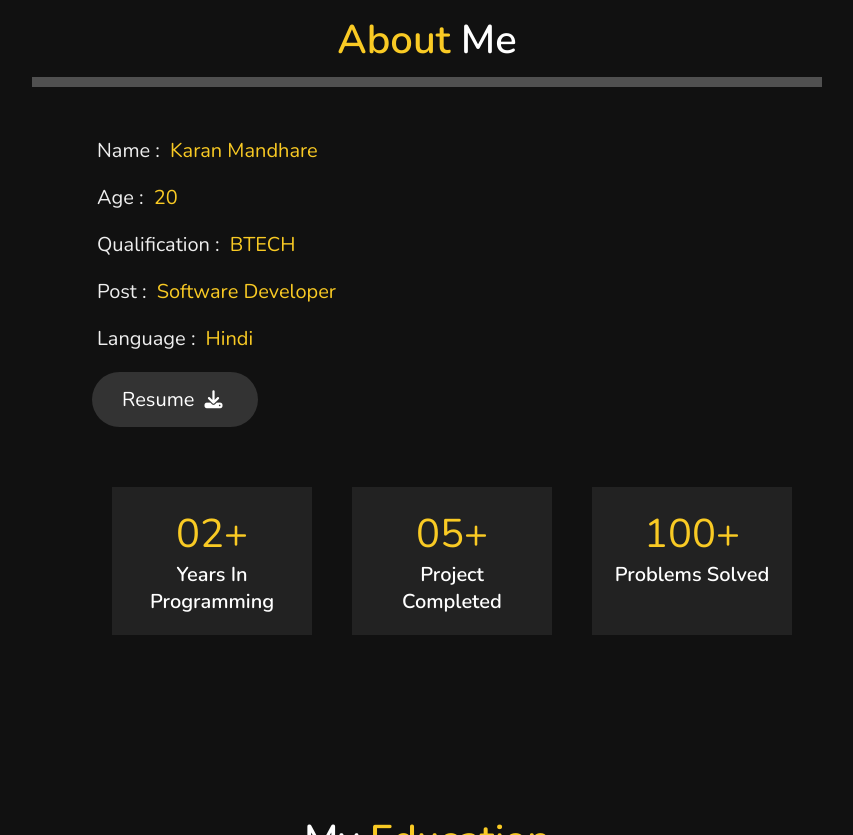
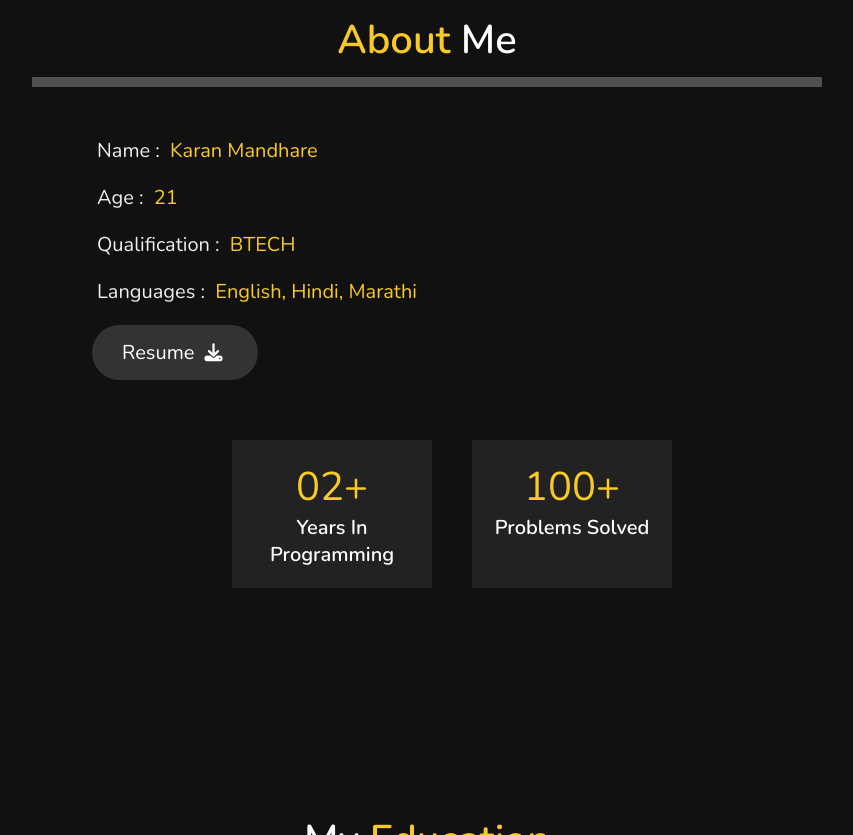
Before and after one commit to karan-mandhare/Portfolio-Site, a plain HTML site: page index.html in a window 1280 px wide. Shown: the part 807-1642 px from the top of the page, without its empty margins (388-1241 px from the left). Drawn offline with nearby package versions, Linux system fonts and the light colour scheme.

Commit message:
updatechanges

```diff
--- a/index.html
+++ b/index.html
@@ -29,7 +29,7 @@
       <div class="user">
         <img src="images/pic.jpg" alt="" />
         <h3 class="name">karan mandhare</h3>
-        <p class="post">software developer</p>
+        <!-- <p class="post">software developer</p> -->
       </div>
 
       <nav class="navbar">
@@ -75,10 +75,9 @@
       <div class="row">
         <div class="info">
           <h3><span> name : </span> karan mandhare</h3>
-          <h3><span> age : </span> 20</h3>
+          <h3><span> age : </span> 21</h3>
           <h3><span> qualification : </span> BTECH</h3>
-          <h3><span> post : </span> software developer</h3>
-          <h3><span> language : </span> hindi</h3>
+          <h3><span> languages : </span> english, hindi, marathi</h3>
           <a
             href="https://drive.google.com/file/d/1PmXdMkLd5kpHRTPLfjaLD-dB9YtOuB9a/view?usp=drive_link"
             download="resume.pdf"
@@ -92,10 +91,7 @@
             <h3>years in programming</h3>
           </div>
 
-          <div class="box">
-            <span>05+</span>
-            <h3>project completed</h3>
-          </div>
+
 
           <div class="box">
             <span>100+</span>
```
